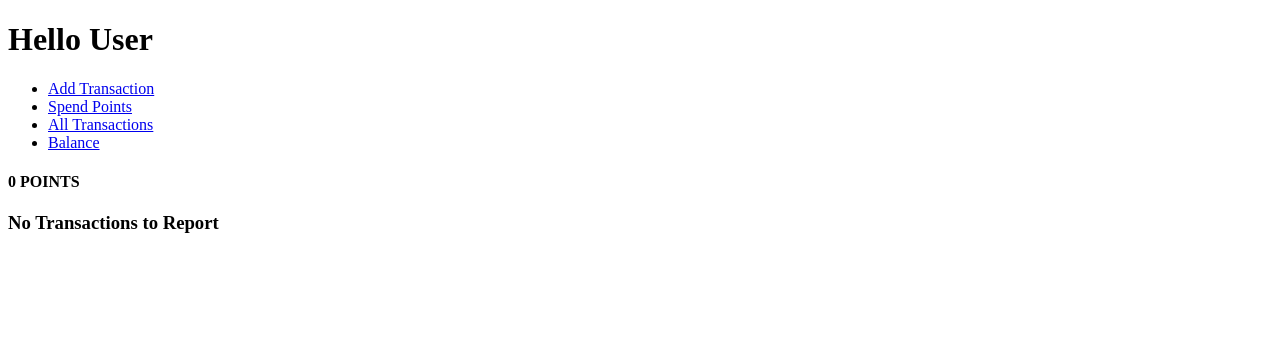
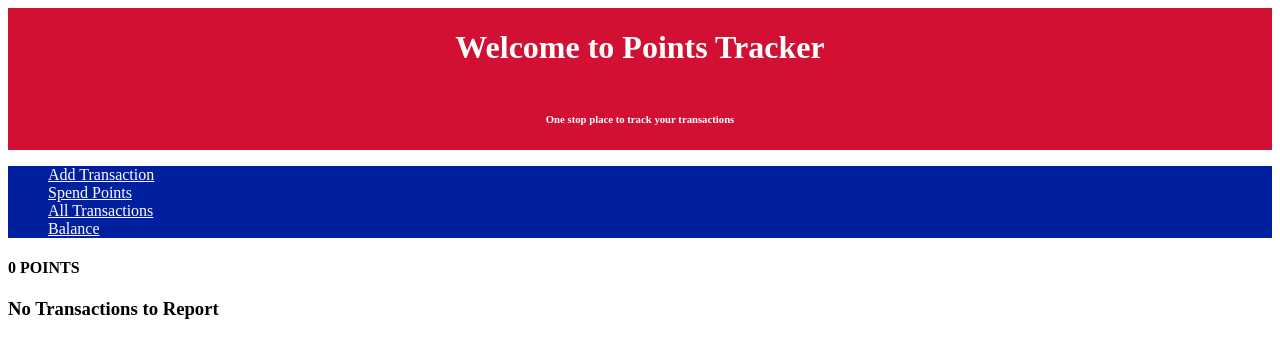
Before and after one commit to ivnicolas/fetch-rewards-coding-challenge, a React (Create React App) app: page / in a window 1280 px wide. Shown: the top 358 px of the page. Built offline with nearby package versions, Linux system fonts and the light colour scheme.

Commit message:
started styling

```diff
--- a/package.json
+++ b/package.json
@@ -6,6 +6,7 @@
     "@testing-library/jest-dom": "^5.11.4",
     "@testing-library/react": "^11.1.0",
     "@testing-library/user-event": "^12.1.10",
+    "bootstrap": "^5.1.0",
     "react": "^17.0.2",
     "react-dom": "^17.0.2",
     "react-router": "^5.2.1",
--- a/src/App.css
+++ b/src/App.css
@@ -46,3 +46,17 @@
   color:black;
   background: green;
 }
+
+.header {
+  /* font-family: 'Slackey', cursive; */
+  background-color: #D21034;
+  display: flex;
+  flex-direction: column;
+  align-items: center;
+  color: white;
+}
+
+ul{
+  list-style-type: none;
+  /* padding-top: 20px; */
+}
--- a/src/App.js
+++ b/src/App.js
@@ -2,12 +2,13 @@
 import React, { Component } from 'react';
 import NavBar from './components/NavBar';
 import Routes from './components/Routes';
+import Header from './components/Header';
 
 class App extends Component {
   render() {
     return (
       <>
-        <h1> Hello User </h1>
+        <Header/>
         <NavBar/>
         <Routes/>
         </>
--- a/src/components/Balance.js
+++ b/src/components/Balance.js
@@ -36,6 +36,7 @@
     render() {
         return (
             <>
+
               <h4>{this.getTotal()} POINTS</h4>
               <h3>{this.getPayers()}</h3>
             </>
--- /dev/null
+++ b/src/components/Header.js
@@ -0,0 +1,11 @@
+import React from 'react';
+
+const Header = () =>(
+    <div>
+        <header className="header">
+        <h1 >Welcome to Points Tracker</h1>
+        <h6>One stop place to track your transactions</h6>
+        </header>
+     </div>
+)
+export default Header;
--- a/src/components/NavBar.js
+++ b/src/components/NavBar.js
@@ -2,13 +2,26 @@
 
 const navBar = () => {
     return (
-        <nav>
-            <ul>
-                <li><a href="/add-transaction">Add Transaction</a></li>
-                <li><a href="/spend-points">Spend Points</a></li>
-                <li><a href="/all-transactions">All Transactions</a></li>
-                <li><a href="/">Balance</a></li>
-            </ul>
+        <nav className="navbar navbar-expand-lg navbar-light" style={{backgroundColor: '#00209F'}}>
+              {/* <button className="navbar-toggler" type="button" data-toggle="collapse" data-target="#navbarSupportedContent" aria-controls="navbarSupportedContent" aria-expanded="false" aria-label="Toggle navigation">
+                <span className="navbar-toggler-icon"></span>
+                </button> */}
+                <div className="collapse navbar-collapse" id="navbarSupportedContent">
+                    <ul className="navbar-nav mr-auto">
+                        <li className="nav-item">
+                            <a className="nav-link" href="/add-transaction" style={{color: 'white'}}>Add Transaction</a>
+                        </li>
+                        <li className="nav-item">
+                            <a className="nav-link" href="/spend-points" style={{color: 'white'}}>Spend Points</a>
+                        </li>
+                        <li className="nav-item">
+                            <a className="nav-link" href="/all-transactions" style={{color: 'white'}}>All Transactions</a>
+                        </li>
+                        <li className="nav-item">
+                            <a className="nav-link" href="/" style={{color: 'white'}}>Balance</a>
+                        </li>
+                    </ul>
+                </div>
         </nav>
     );
 };
```
Also changed, not shown: 1 other file (tests, documents, lock files or other folders).
